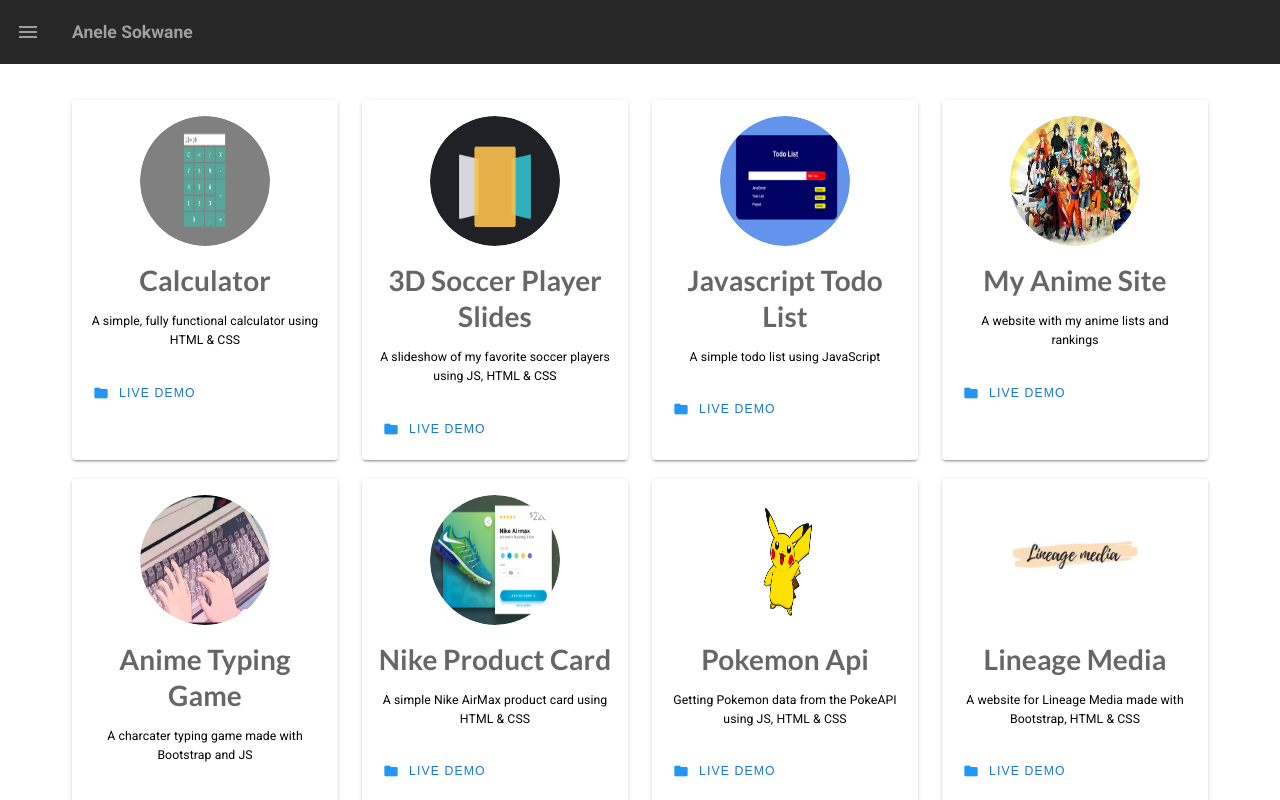
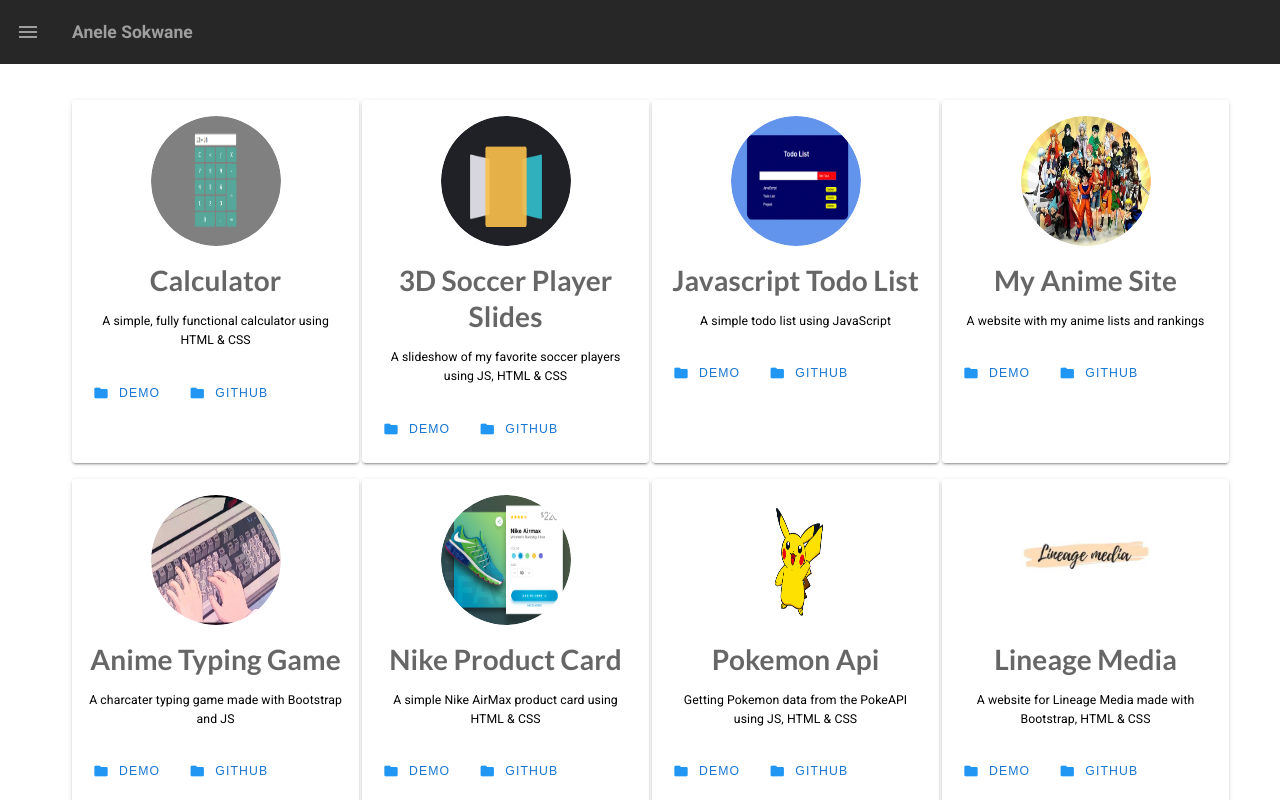
Before and after one commit to KingAJ19/New-Portfolio-, a Vue app: page /projects in a window 1280 px wide. Built offline with nearby package versions, Linux system fonts and the light colour scheme; a web font is replaced by a local one; what semantic-ui-vue, vue-typer would draw is missing.

Commit message:
added github link to the projects page

```diff
--- a/src/views/Projects.vue
+++ b/src/views/Projects.vue
@@ -2,8 +2,8 @@
   <div class="projects">
     <v-container class="my-6">
       <v-layout row wrap>
-        <v-flex xs12 sm6 md4 lg3 v-for="project in projects" :key="project.name" link :to="project.link">
-          <v-card height="95%" text class="text-center ma-3">
+        <v-flex xs19 sm9 md4 lg3 v-for="project in projects" :key="project.name" link :to="project.github + project.link">
+          <v-card height="96%" width="99%" text class="text-center ma-3">
             <v-responsive class="pt-4">
               <v-avatar size="130">
                 <img :src="project.avatar">
@@ -13,12 +13,18 @@
               <h1 class="heading font-weight-bold">{{ project.name }}</h1>
               <div class="black--text">{{ project.description }}</div>
             </v-card-text>
-            <v-card-actions>
+            <v-flex>
+              <v-card-actions>
                <v-btn text color="blue">
                 <v-icon small left>mdi-folder</v-icon>
-                <a :href="project.link" target="_blank">Live Demo</a>
+                <a :href="project.link" target="_blank">Demo</a>
+              </v-btn>
+              <v-btn text color="blue">
+                <v-icon small left>mdi-folder</v-icon>
+                <a :href="project.github" target="_blank">GitHub</a>
               </v-btn>
             </v-card-actions>
+            </v-flex>
           </v-card>
         </v-flex>
       </v-layout>
@@ -32,15 +38,15 @@
         data(){
     return{
       projects: [
-        { name: 'Calculator', description: 'A simple, fully functional calculator using HTML & CSS', avatar: './calculator.png', link: 'https://aneles-calculator.herokuapp.com' },
-        { name: '3D Soccer Player Slides', description: 'A slideshow of my favorite soccer players using JS, HTML & CSS', avatar: '/slides.png', link: 'https://soccer-player-slide.herokuapp.com' },
-        { name: 'Javascript Todo List', description: 'A simple todo list using JavaScript', avatar: '/todo.png', link: 'https://javascript-todo-list-11.herokuapp.com' },
-        { name: 'My Anime Site', description: 'A website with my anime lists and rankings', avatar: '/anime.jpg', link: 'https://aneles-anime-webpage.herokuapp.com' },
-        { name: 'Anime Typing Game', description: 'A charcater typing game made with Bootstrap and JS', avatar: './typing.jpg', link: 'https://anime-typing-game.herokuapp.com' },
-        { name: 'Nike Product Card', description: 'A simple Nike AirMax product card using HTML & CSS', avatar: './shoes.jpg', link: 'https://nike-product-card.herokuapp.com' },
-        { name: 'Pokemon Api', description: 'Getting Pokemon data from the PokeAPI using JS, HTML & CSS', avatar: './pikachu.png', link: 'https://pokemon-api-app-1.herokuapp.com' },
-        { name: 'Lineage Media', description: 'A website for Lineage Media made with Bootstrap, HTML & CSS', avatar: './lineage.jpg', link: 'https://lineage-media.herokuapp.com' },
-        { name: 'Punching Bag', description: 'A simple punch bag game using VueJS', avatar: './bag.png', link: 'https://punching-bag-game.herokuapp.com'}
+        { name: 'Calculator', description: 'A simple, fully functional calculator using HTML & CSS', avatar: './calculator.png', link: 'https://aneles-calculator.herokuapp.com', github: 'https://github.com/KingAJ19/Calculator' },
+        { name: '3D Soccer Player Slides', description: 'A slideshow of my favorite soccer players using JS, HTML & CSS', avatar: '/slides.png', link: 'https://soccer-player-slide.herokuapp.com', github: 'https://github.com/KingAJ19/3D-Soccer-Player-Slides' },
+        { name: 'Javascript Todo List', description: 'A simple todo list using JavaScript', avatar: '/todo.png', link: 'https://javascript-todo-list-11.herokuapp.com', github: 'https://github.com/KingAJ19/Javascript-Todo-List' },
+        { name: 'My Anime Site', description: 'A website with my anime lists and rankings', avatar: '/anime.jpg', link: 'https://aneles-anime-webpage.herokuapp.com', github: 'https://github.com/KingAJ19/My-Anime-Site' },
+        { name: 'Anime Typing Game', description: 'A charcater typing game made with Bootstrap and JS', avatar: './typing.jpg', link: 'https://anime-typing-game.herokuapp.com', github: 'https://github.com/KingAJ19/Anime-Character-Typing-Game' },
+        { name: 'Nike Product Card', description: 'A simple Nike AirMax product card using HTML & CSS', avatar: './shoes.jpg', link: 'https://nike-product-card.herokuapp.com', github: 'https://github.com/KingAJ19/Nike-Product-Card' },
+        { name: 'Pokemon Api', description: 'Getting Pokemon data from the PokeAPI using JS, HTML & CSS', avatar: './pikachu.png', link: 'https://pokemon-api-app-1.herokuapp.com', github: 'https://github.com/KingAJ19/Pokemon-API' },
+        { name: 'Lineage Media', description: 'A website for Lineage Media made with Bootstrap, HTML & CSS', avatar: './lineage.jpg', link: 'https://lineage-media.herokuapp.com', github: 'https://github.com/KingAJ19/Lineage-Media' },
+        { name: 'Punching Bag', description: 'A simple punch bag game using VueJS', avatar: './bag.png', link: 'https://punching-bag-game.herokuapp.com', github: 'https://github.com/KingAJ19/VueJS-PunchingBag'}
 
       ]
     }
```
